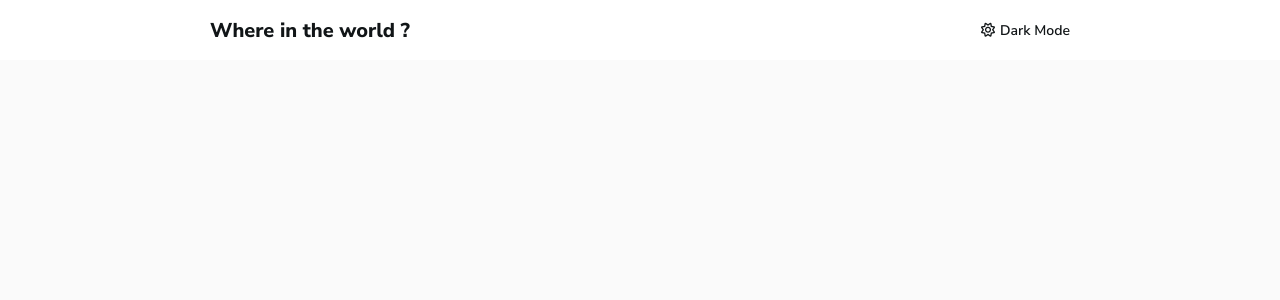
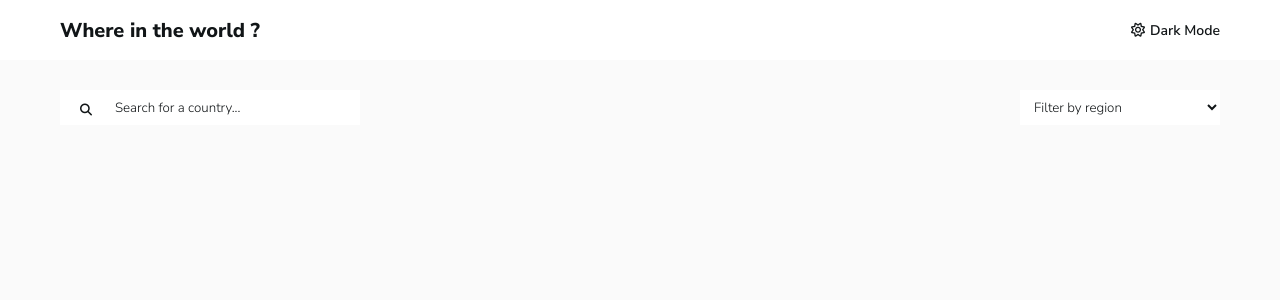
Before and after one commit to fawadmehmood/REST-Countries-API-using-SASS-Pagination, a React (Create React App) app: page / in a window 1280 px wide. Shown: the top 300 px of the page. Built offline with nearby package versions, Linux system fonts and the light colour scheme.

Commit message:
added search elements

```diff
--- a/src/App.js
+++ b/src/App.js
@@ -1,11 +1,13 @@
 import logo from "./logo.svg";
 import Header from "./components/Header";
+import Filter from "./components/Filter";
 import "./dist/css/styles.css";
 
 function App() {
   return (
     <div className="App">
       <Header />
+      <Filter />
     </div>
   );
 }
--- /dev/null
+++ b/src/components/Filter.jsx
@@ -0,0 +1,29 @@
+import React from "react";
+import "../dist/css/filter.css";
+
+const Filter = () => {
+  return (
+    <div className="filter">
+      <div className="inputWrapper">
+        <input type="search" placeholder="Search for a country..." />
+        <span>
+          <i className="fa-solid fa-magnifying-glass"></i>
+        </span>
+      </div>
+      <label for="regions"></label>
+      <select name="regions">
+        <option selected disabled>
+          Filter by region
+        </option>
+        <option value="All">All</option>
+        <option value="Africa">Africa</option>
+        <option value="America">America</option>
+        <option value="Asia">Asia</option>
+        <option value="Europe">Europe</option>
+        <option value="Oceania">Oceania</option>
+      </select>
+    </div>
+  );
+};
+
+export default Filter;
--- /dev/null
+++ b/src/scss/components/filter.scss
@@ -0,0 +1,51 @@
+@use '../globals/layout';
+
+.filter {
+  @extend %container;
+   @extend %flex;
+   padding: auto {
+     top:  30px;
+     bottom: 30px;
+   };
+
+   .inputWrapper {
+    position: relative;
+    @extend %flex;
+
+    input {
+        width: 300px;
+        min-height: 35px;
+        padding-left: 55px;
+        outline: none;
+        border: none;
+        background-color: var(--elem);
+        color: var(--colorText);
+        font-family: 'Nunito Sans', sans-serif;
+    }
+
+    span {
+        position: absolute;
+        left: 20px;
+        font-size: 12px;
+        i {
+           vertical-align: bottom;
+        }
+    }
+
+   }
+
+   select {
+    width: 200px;
+    height: 35px;
+    outline: none;
+    border: none;
+    padding: 10px;
+    font-family: 'Nunito Sans', sans-serif;
+    background-color: var(--elem);
+    color: var(--colorText);
+   }
+}
+
+::placeholder {
+    color: var(--colorText);
+  }
--- a/src/scss/globals/_layout.scss
+++ b/src/scss/globals/_layout.scss
@@ -1,5 +1,5 @@
 %container {
-    max-width: 900px;
+    max-width: 1200px;
     width: 100%;
     margin: 0 auto;
     padding: 0 20px;
```
Also changed, not shown: src/dist/css/filter.css (added), src/dist/css/header.css, 2 other files (tests, documents, lock files or other folders).
